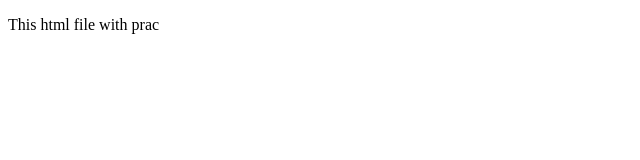
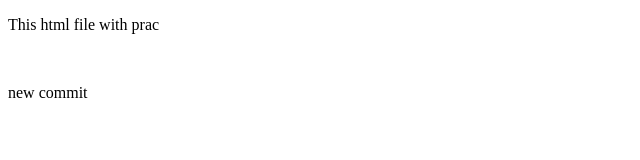
Before and after one commit to rahulnim094/localrepohtml, a plain HTML site: page index.html in a window 1280 px wide. Shown: the full height of the page, 0-640 px from the left. Drawn offline with Linux system fonts and the light colour scheme.

```diff
--- a/index.html
+++ b/index.html
@@ -7,5 +7,7 @@
 </head>
 <body>
     <p>This html file with prac</p>
+    <br>
+    <p>new commit</p>
 </body>
 </html>
```
Also changed, not shown: 1 other file.
